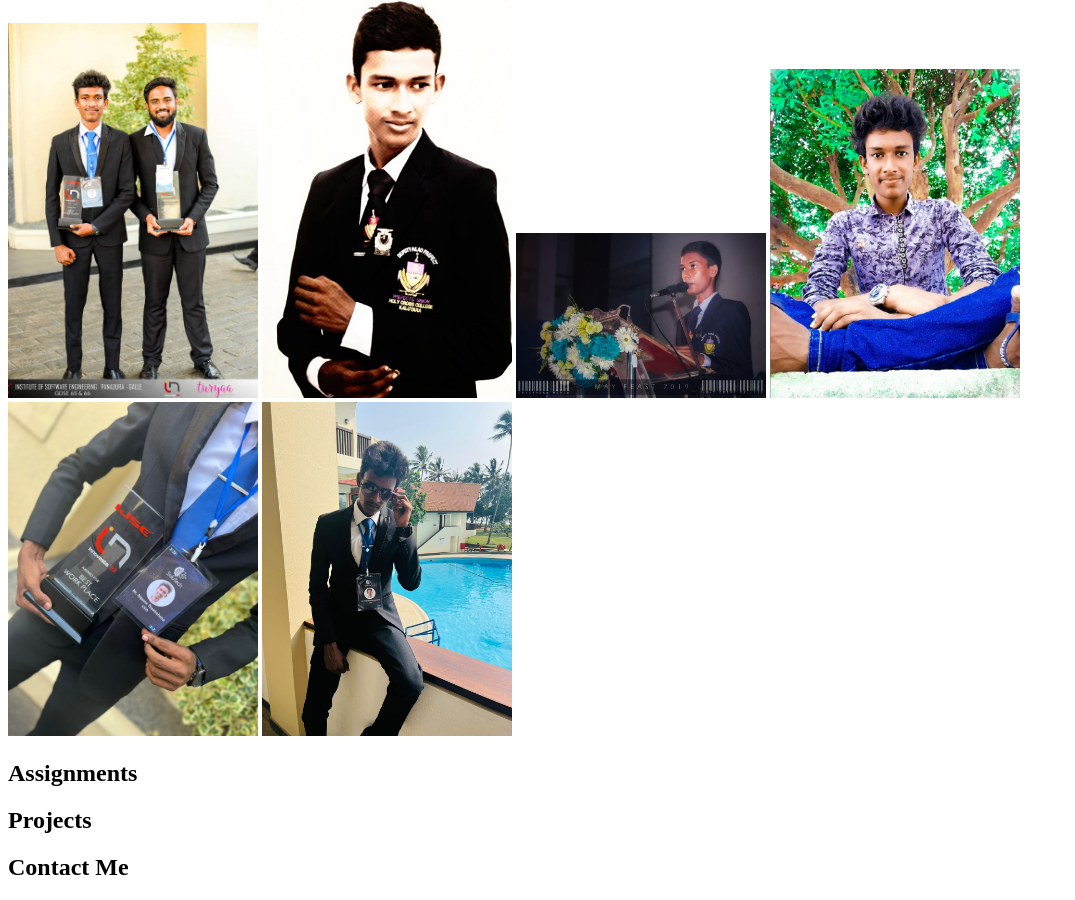
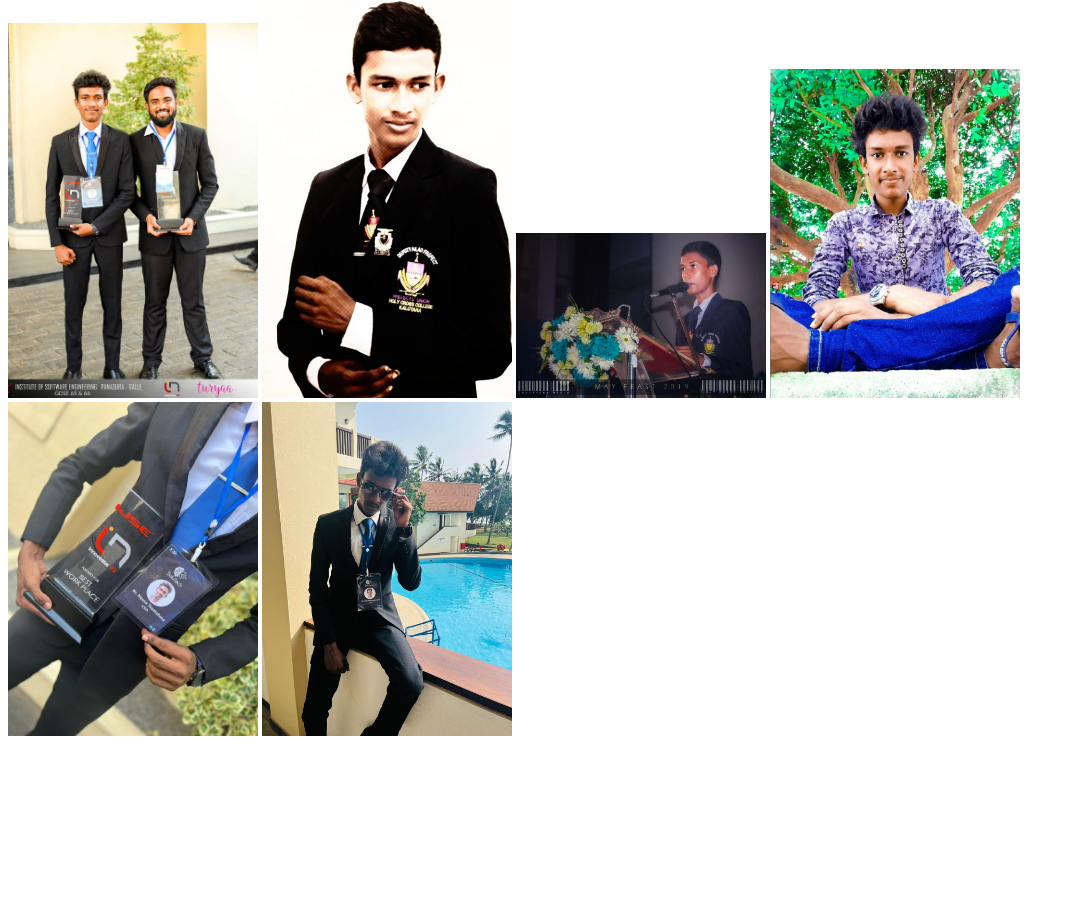
Before and after one commit to NipunaTheekshanaDeMel/MyPortfolio, a plain HTML site: page index.html in a window 1280 px wide. Shown: the part 3112-4012 px from the top of the page, without its empty margins (0-1075 px from the left). After the commit the page ends 3860 px from the top, so only its background shows below. Drawn offline with Linux system fonts and the light colour scheme.

Commit message:
update gallery section

```diff
--- a/index.html
+++ b/index.html
@@ -98,9 +98,9 @@
         <img src="asserts/gallery10.webp" alt="gallery10" width="250">
     </section>
 </main>
-<h2 id="assignments">Assignments</h2>
-<h2 id="projects">Projects</h2>
-<h2 id="contactme">Contact Me</h2>
+<!--<h2 id="assignments">Assignments</h2>-->
+<!--<h2 id="projects">Projects</h2>-->
+<!--<h2 id="contactme">Contact Me</h2>-->
 
 </body>
 </html>
```
